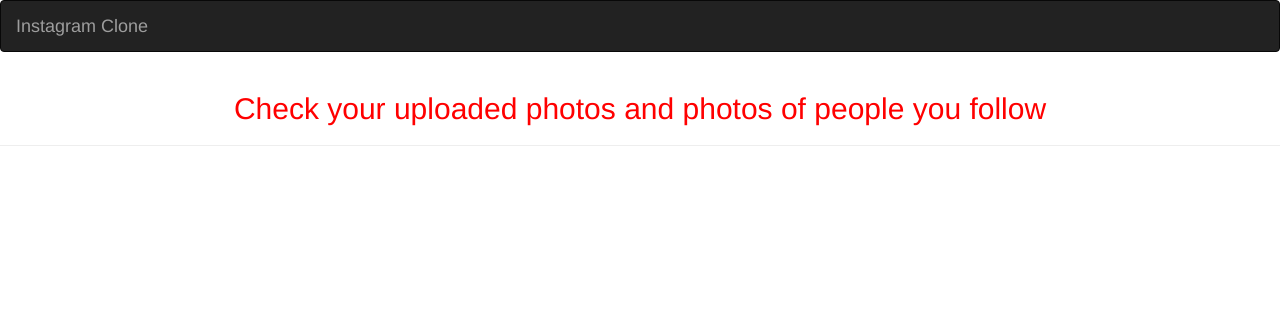
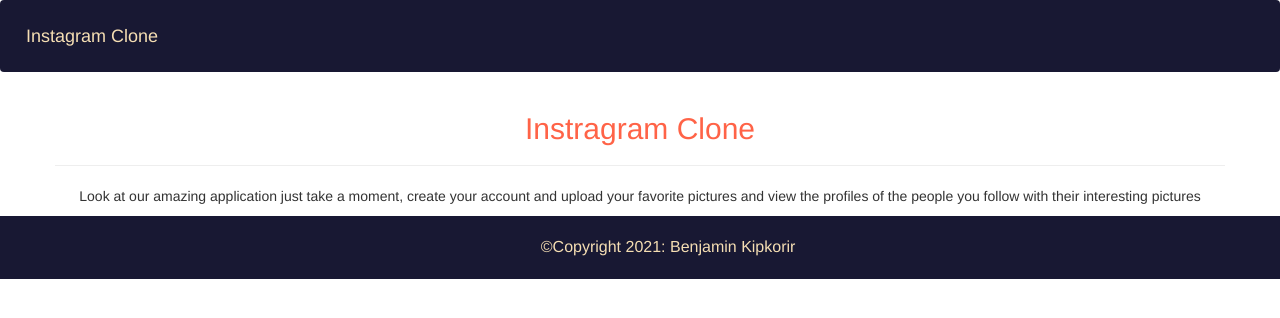
Before and after one commit to Kipkorir2017/Instagram_Clone, a Django app: page / in a window 1280 px wide. Shown: the top 318 px of the page. Run offline with Django 3.2, Linux system fonts and the light colour scheme; some libraries are stand-ins or nearby versions.

Commit message:
add footer and header to the index file

```diff
--- a/insta/templates/index.html
+++ b/insta/templates/index.html
@@ -1,13 +1,30 @@
 {%extends 'base.html'%}
 {% block content %}
 {{block.super}}
+<div class="container">
+    <div id="overlay" class="row">
 
-<div id="overlay" class="row">
+        <div class="introduction">
 
-    <div class="introduction">
-        <h2 class="text-center"> Check your uploaded photos and photos of people you follow</h2>
-        <hr>
-        <p id="about" class="text-center" style="font-size:20px;font-weight:bold;"></p>
+                <h2 class="text-center">Instragram Clone</h2>
+
+                <hr>
+            <p class="text-center"> Look at our amazing application just take a moment, create your account and upload
+                your favorite pictures and view the profiles of the people you follow with their interesting pictures
+            </p>
+
+            <p id="about" class="text-center" style="font-size:20px;font-weight:bold;"></p>
+        </div>
     </div>
 </div>
+<div>
+    <footer class="page-footer">
+        <div style=" font-size:12pt;">
+            <div class="footer-copyright py-3" style="padding-left: 42%;">&#169;Copyright 2021: Benjamin Kipkorir
+            </div>
+        </div>
+    </footer>
+</div>
+
+
 {%endblock%}
--- a/insta/templates/navbar.html
+++ b/insta/templates/navbar.html
@@ -6,10 +6,10 @@
   <meta name="viewport" content="width=device-width, initial-scale=1">
 </head>
 <body>
-<nav class="navbar navbar-inverse">
+<nav class="navbar">
   <div class="container-fluid">
     <div class="navbar-header">
-      <a class="navbar-brand" href="">Instagram Clone</a>
+      <a class="navbar-brand" href="/" style="color:#f5deb3;">Instagram Clone</a>
     </div>
   </div>
 </nav>
--- a/static/css/styles.css
+++ b/static/css/styles.css
@@ -1,3 +1,18 @@
+
+.navbar{
+    background-color:#181833;
+    padding:10px;
+    color:#f5deb3;
+}
+
 h2{
-    color:red;
+    color:tomato;
 }
+
+
+
+.page-footer{
+    background-color: #181833;
+    padding: 20px;
+    color:#f5deb3;
+}
```
